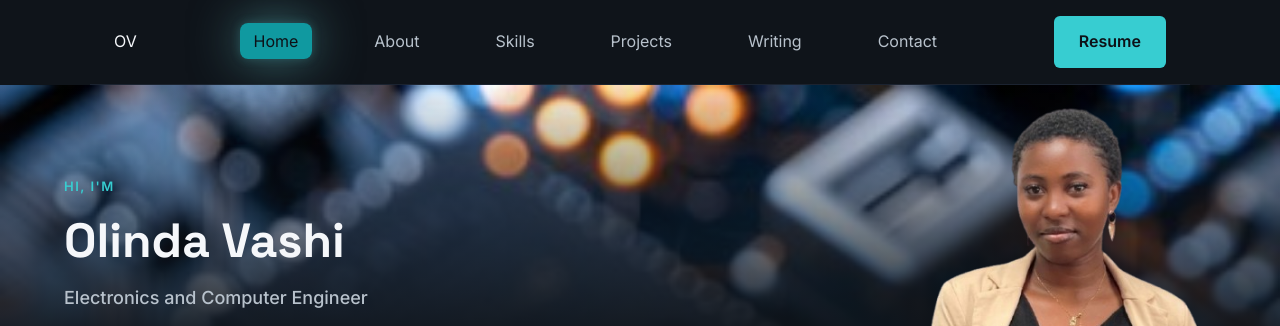
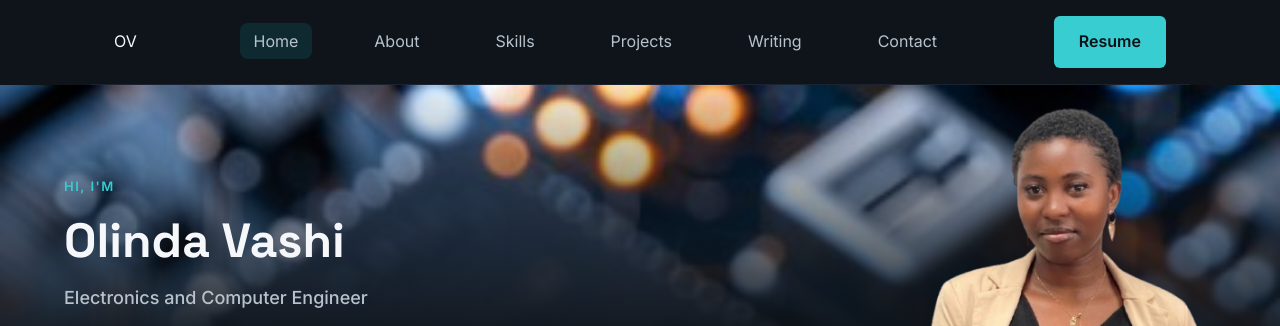
Before and after one commit to Aurie08/Personal_site_OlindaVashi, a plain HTML site: page index.html in a window 1280 px wide. Shown: the top 326 px of the page. Drawn offline with Linux system fonts and the light colour scheme.

```diff
--- a/css/styles.css
+++ b/css/styles.css
@@ -313,10 +313,7 @@ header nav a:focus-visible {
 }
 
 header nav a[aria-current="page"] {
-  color: var(--accent-contrast);
-  background-color: hsla(182, 86%, 49%, 0.65);;
-
-  box-shadow:
-    0 0 10px rgba(66, 150, 153, 0.35),
-    0 0 50px hsla(182, 37%, 54%, 0.65);
+  color: var(--about-text);
+  background-color: rgba(10, 158, 163, 0.16);
+  box-shadow: none;
 }
```
Also changed, not shown: assets/Profilee.png (added).
